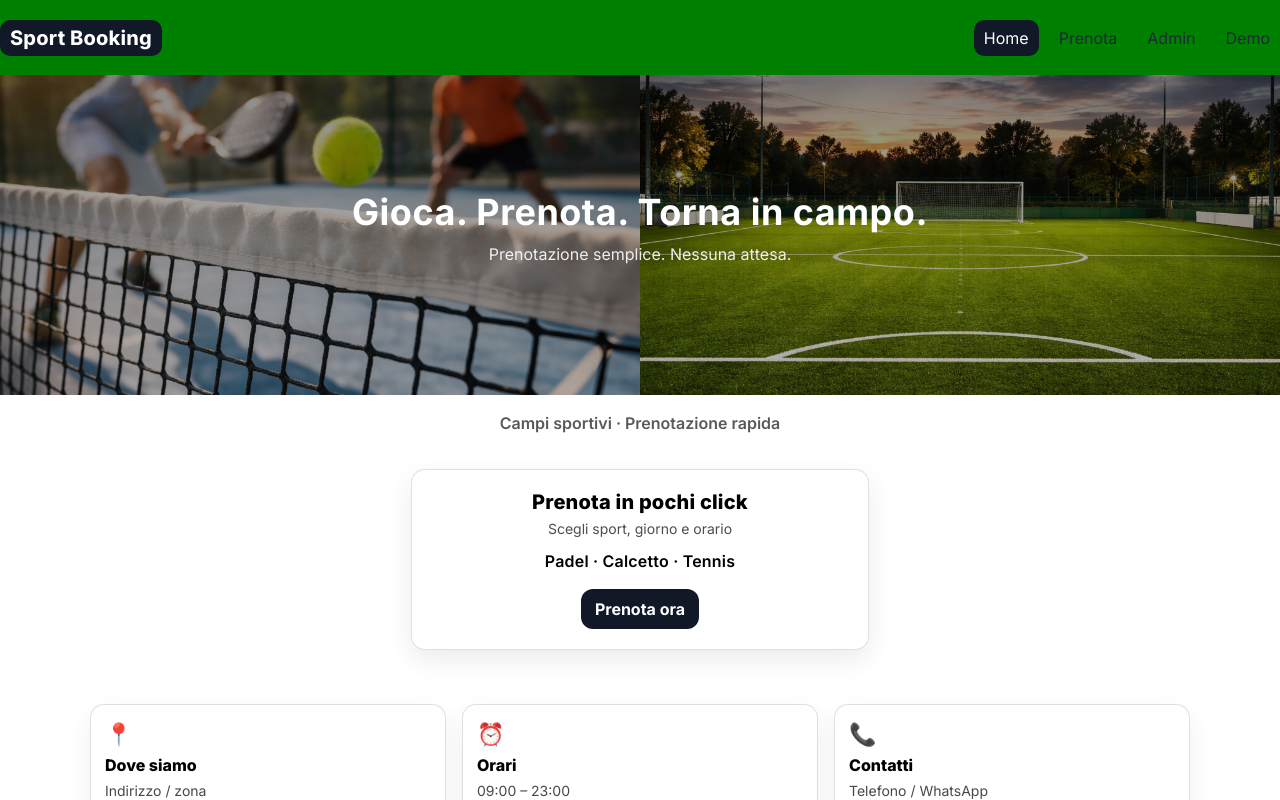
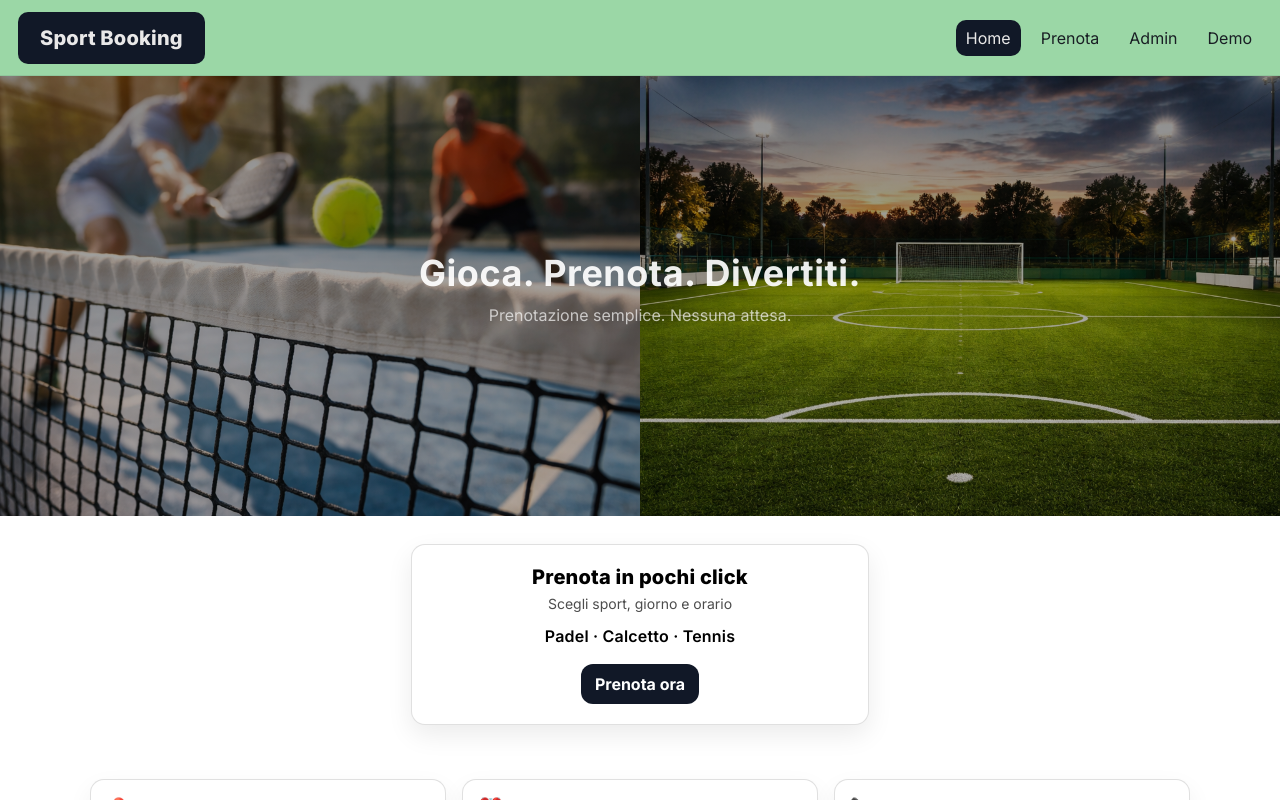
Before and after one commit to michelangelomancini4/sport-booking-system, a React (Vite) app in the folder frontend/: page / in a window 1280 px wide. Shown: the top 800 px of the page. Built offline with nearby package versions, Linux system fonts and the light colour scheme; no server answers; a web font is replaced by a local one.

Commit message:
feat(ui): restyle navbar

```diff
--- a/frontend/src/components/Navbar.module.css
+++ b/frontend/src/components/Navbar.module.css
@@ -3,16 +3,22 @@
     align-items: center;
     justify-content: space-between;
     height: 75px;
-    /* gap: 14px; */
-    /* debug */
-    background-color: green;
+
+    background: rgba(73, 182, 93, 0.547);
+    backdrop-filter: blur(10px);
+    border-bottom: 1px solid rgba(17, 24, 39, 0.08);
+    padding: 0 18px;
 }
 
+
 .logo {
-    font-weight: 750;
+    font-weight: 800;
     letter-spacing: 0.2px;
     font-size: 20px;
     line-height: 1;
+
+    padding: 8px 12px;
+    border-radius: 12px;
 }
 
 
@@ -25,7 +31,7 @@
 
 .link {
     text-decoration: none;
-    color: #1f2937;
+    color: #191e24;
     padding: 8px 10px;
     border-radius: 10px;
     transition: background 0.15s ease, transform 0.05s ease;
@@ -41,5 +47,5 @@
 
 .active {
     background: #111827;
-    color: #ffffff;
+    color: #e9e8e8;
 }
--- a/frontend/src/layout/DefaultLayout.jsx
+++ b/frontend/src/layout/DefaultLayout.jsx
@@ -1,6 +1,7 @@
 import { Outlet } from "react-router-dom";
 import Navbar from "../components/Navbar";
 import styles from "./DefaultLayout.module.css";
+
 
 export default function DefaultLayout() {
     return (
--- a/frontend/src/pages/HomePage.jsx
+++ b/frontend/src/pages/HomePage.jsx
@@ -24,7 +24,7 @@ export default function HomePage() {
                 {/* OVERLAY */}
                 <div className={styles.jumbo_overlay}>
                     <h1 className={styles.jumbo_title}>
-                        Gioca. Prenota. Torna in campo.
+                        Gioca. Prenota. Divertiti.
                     </h1>
                     <p className={styles.jumbo_subtitle}>
                         Prenotazione semplice. Nessuna attesa.
@@ -32,9 +32,6 @@ export default function HomePage() {
                 </div>
             </div>
 
-            <p className={styles.homeContext}>
-                Campi sportivi · Prenotazione rapida
-            </p>
 
 
             {/* BOOKING BOX SECTION */}
--- a/frontend/src/pages/HomePage.module.css
+++ b/frontend/src/pages/HomePage.module.css
@@ -1,11 +1,3 @@
-.hometitle {
-    display: flex;
-    justify-content: center;
-    align-items: center;
-    /* debug */
-    background-color: yellowgreen;
-}
-
 /* JUMBOTRON */
 
 .jumbotron {
@@ -37,19 +29,21 @@
     font-weight: 700;
     letter-spacing: 0.5px;
     margin: 0;
+    color: rgba(255, 255, 255, 0.92);
 }
 
 .jumbo_subtitle {
     margin-top: 10px;
     font-size: 16px;
     opacity: 0.9;
+    color: rgba(255, 255, 255, 0.75);
 }
 
 
 .jumbo_left_box,
 .jumbo_right_box {
     flex: 1;
-    height: 320px;
+    height: 440px;
     width: 100%;
     overflow: hidden;
     background-size: cover;
@@ -69,12 +63,7 @@
 
 }
 
-.homeContext {
-    text-align: center;
-    margin: 18px 0 8px;
-    color: rgba(0, 0, 0, 0.65);
-    font-weight: 600;
-}
+
 
 
 /* BOOKING BOX SECTION */
```
